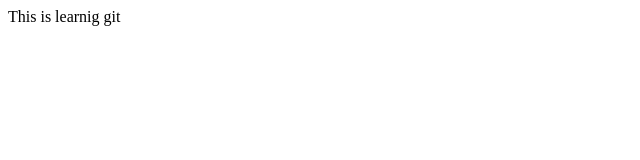
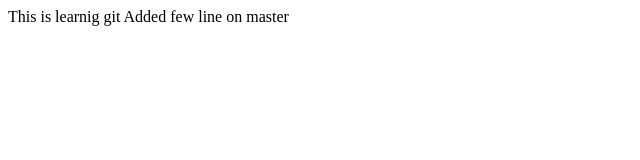
Before and after one commit to suryanva/gitpractice, a plain HTML site: page index.html in a window 1280 px wide. Shown: the whole page, without its empty margins (0-640 px from the left). Drawn offline with Linux system fonts and the light colour scheme.

Commit message:
few lines on master

```diff
--- a/index.html
+++ b/index.html
@@ -6,6 +6,6 @@
     <title>Learning Git</title>
   </head>
   <body>
-    This is learnig git
+    This is learnig git Added few line on master
   </body>
 </html>
```
